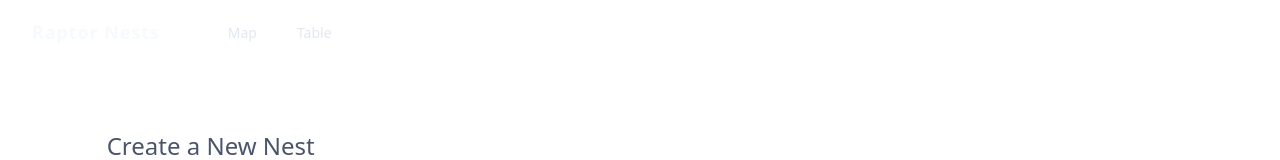
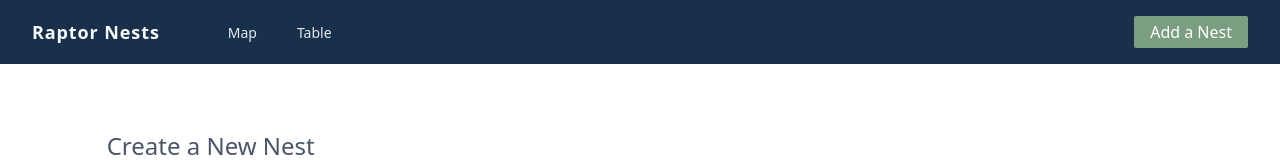
Before and after one commit to kissmygritts/raptor-nests-app, a Vue app: page /nests/create in a window 1280 px wide. Shown: the top 160 px of the page. Built offline with nearby package versions, Linux system fonts and the light colour scheme; what @tailwindcss/custom-forms, vue-browser-geolocation would draw is missing.

Commit message:
Nav bar colors

```diff
--- a/src/components/MainNav.vue
+++ b/src/components/MainNav.vue
@@ -1,5 +1,5 @@
 <template>
-  <nav class="bg-oxford-base">
+  <nav class="bg-oxford">
     <div class="max-w-7xl mx-auto px-4 sm:px-6 lg:px-8">
       <div class="flex items-center justify-between h-16">
         <div class="flex items-center">
@@ -27,7 +27,7 @@
           <div class="ml-4 flex items-center md:ml-6">
             <router-link
               to="/nests/create"
-              class="bg-olive-600 text-white border-0 py-1 px-4 focus:outline-none hover:bg-olive-700 rounded-sm text-base"
+              class="bg-olive text-white border-0 py-1 px-4 focus:outline-none hover:bg-olive-darker rounded-sm text-base"
             >
               Add a Nest
             </router-link>
```
